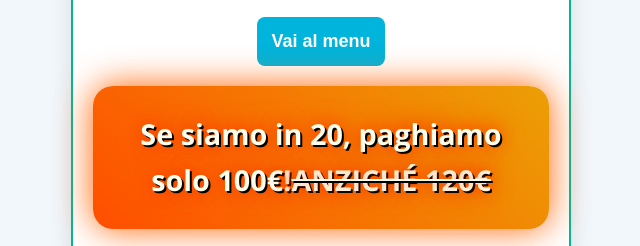
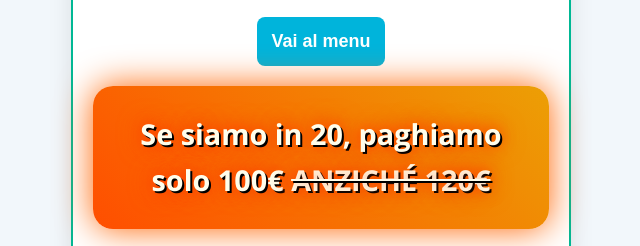
Before and after one commit to Giu72/in_100, a plain HTML site: page index.html in a window 1280 px wide. Shown: the part 4489-4735 px from the top of the page, 319-959 px from the left. Drawn offline with nearby package versions, Linux system fonts and the light colour scheme; no server answers.

Commit message:
Add files via upload

```diff
--- a/index.html
+++ b/index.html
@@ -542,7 +542,7 @@ Al momento siamo: <span id="counter2">0</span>
 
     <div class="price-highlight">
         <div class="custom-message">
-            <span class="explosive-text">Se siamo in 20, paghiamo solo 100€!<strong><s>ANZICHÉ 120€</s></strong></span>
+           <span class="explosive-text">Se siamo in 20, paghiamo solo 100€ <strong><s>ANZICHÉ 120€</s></strong></span>
         </div>
     </div>
 
```
